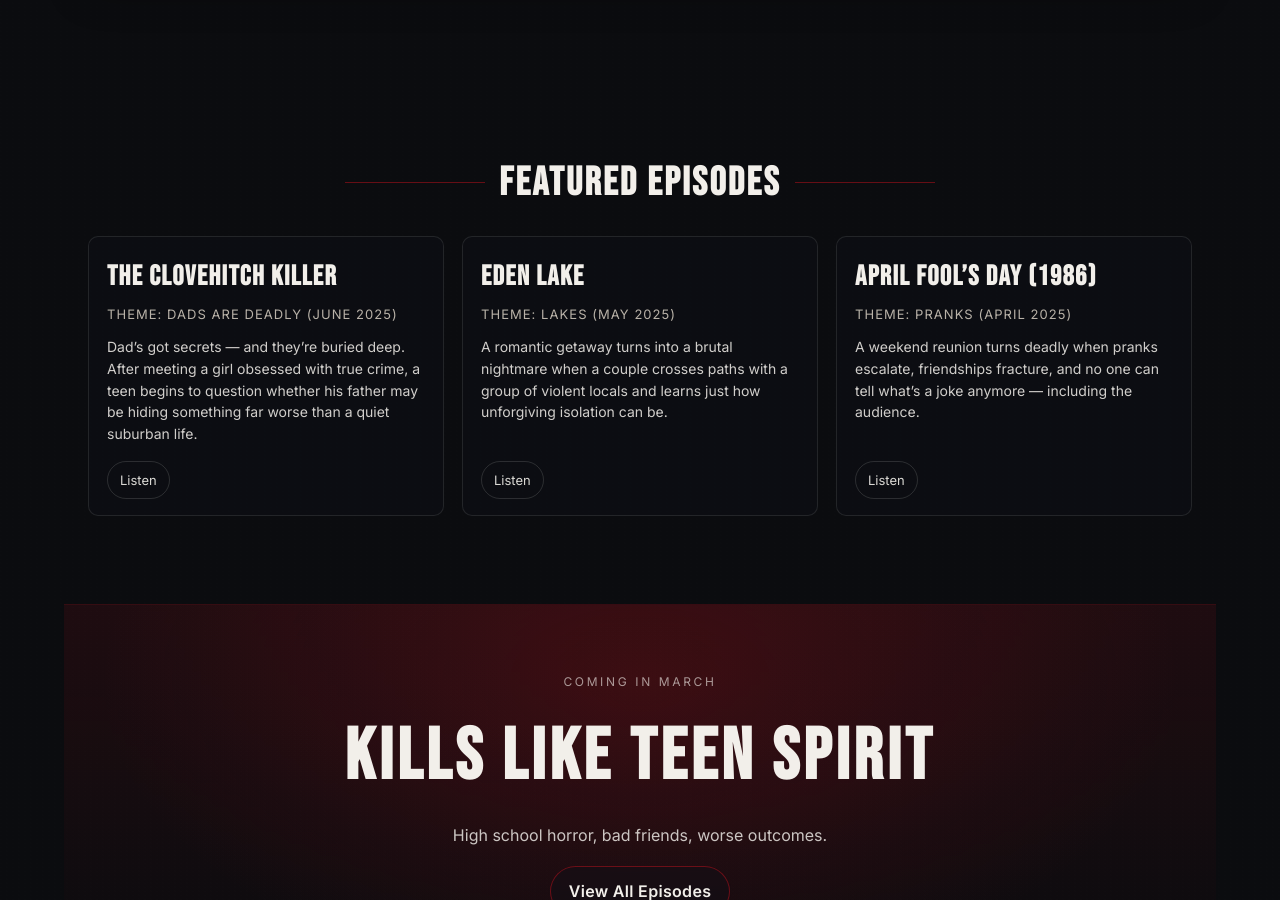
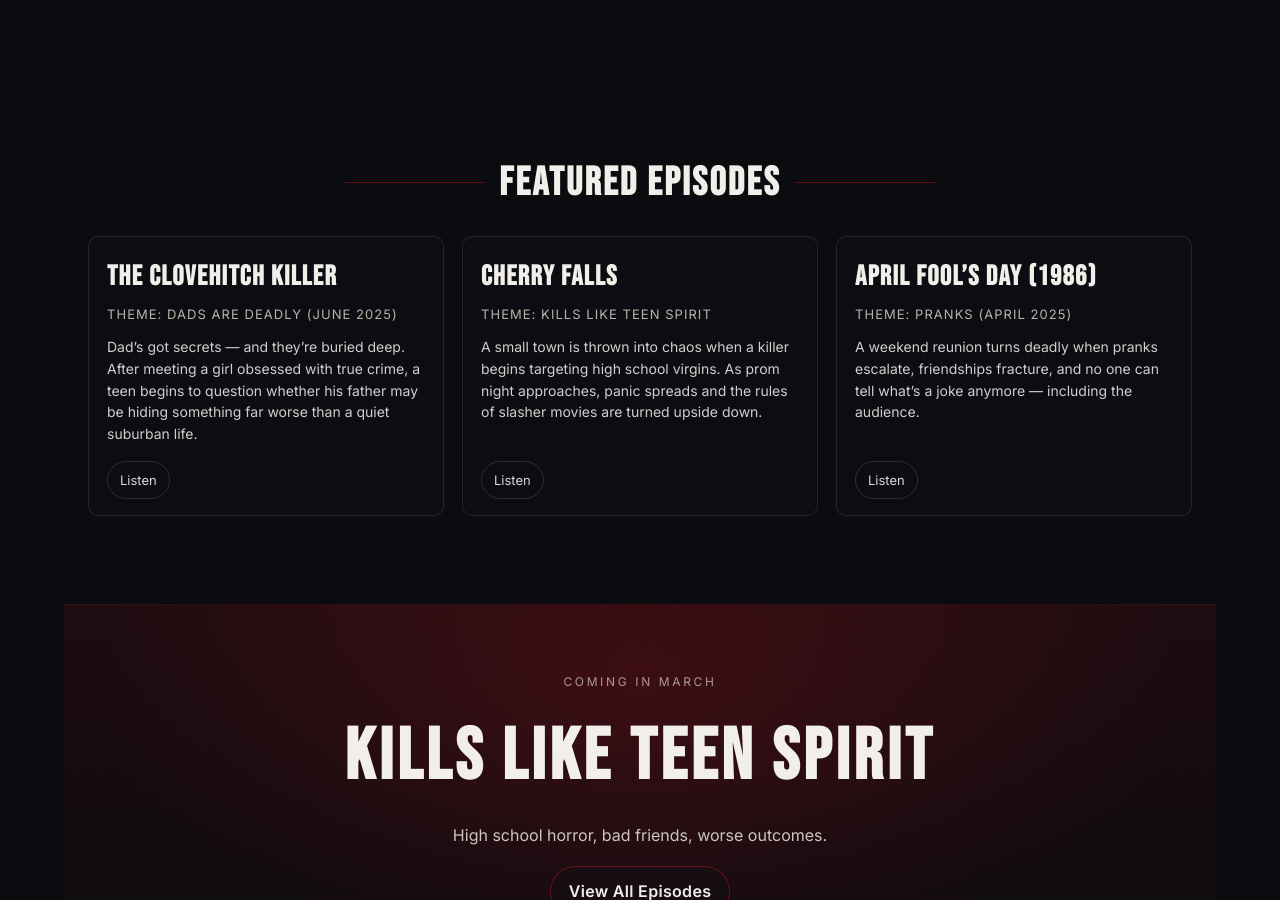
Before and after one commit to talonbuccola-cloud/two-cents-podcast, a Jekyll site: the page built from index.html, in a window 1280 px wide and 900 px high, scrolled down 1338 px. Built offline with Jekyll 4.4.1, drawn with Linux system fonts in a browser that asks for light colours.

Commit message:
Update middle featured card to Cherry Falls episode

```diff
--- a/index.html
+++ b/index.html
@@ -75,14 +75,14 @@
 </article>
 
           <article class="card">
-  <h3>Eden Lake</h3>
-  <div class="meta">Theme: Lakes (May 2025)</div>
+  <h3>Cherry Falls</h3>
+  <div class="meta">Theme: Kills Like Teen Spirit</div>
   <p class="desc">
-    A romantic getaway turns into a brutal nightmare when a couple crosses paths with a group of violent locals and learns just how unforgiving isolation can be.
+    A small town is thrown into chaos when a killer begins targeting high school virgins. As prom night approaches, panic spreads and the rules of slasher movies are turned upside down.
   </p>
   <div class="cardlinks">
     <a class="chip"
-       href="https://open.spotify.com/episode/52xXQNcNjNsubtLLTru7Iy"
+       href="https://open.spotify.com/episode/3b0cDgS8oF7bKyf8IIdqJP"
        target="_blank"
        rel="noopener">
        Listen
```
